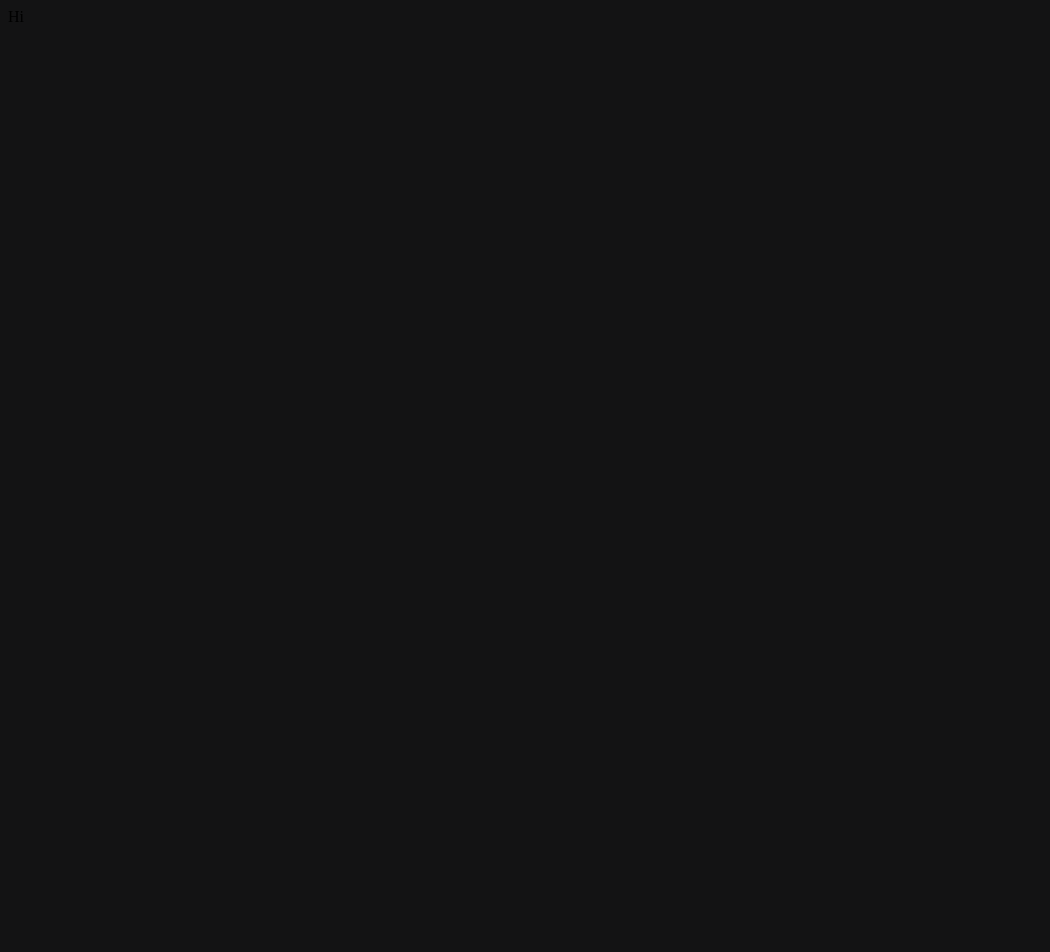
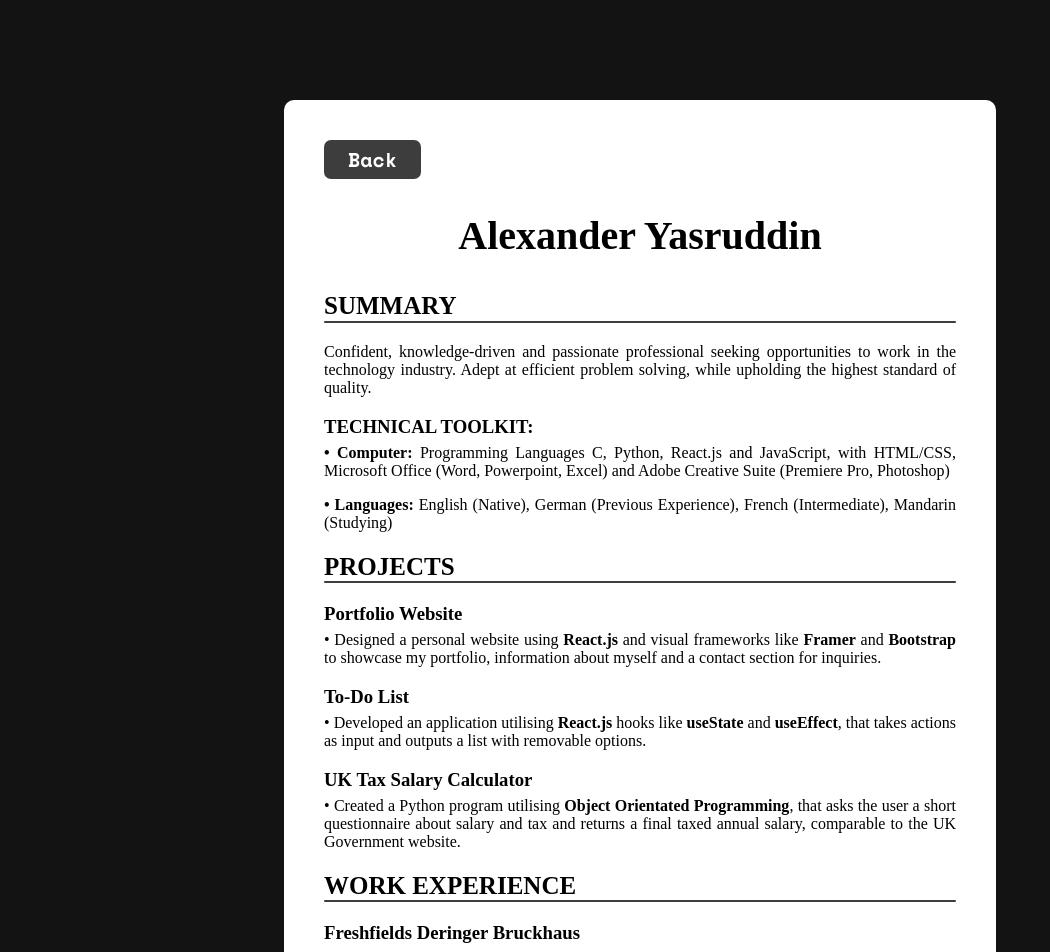
Before and after one commit to xanderyas/portfolio_website, a React (Create React App) app: page /CV in a window 1280 px wide. Shown: the top 952 px of the page, without its empty margins (0-1050 px from the left). Before the commit the page ends 800 px from the top, so only its background shows below. Built offline with nearby package versions, Linux system fonts and the light colour scheme.

Commit message:
contact + cv

```diff
--- a/src/App.css
+++ b/src/App.css
@@ -182,7 +182,6 @@ a:hover {
   overflow: hidden;
   white-space: nowrap;
   animation: typinghi 10s steps(8, end) forwards, greenblinking 1s step-end infinite;
-  transition-duration: 0.4s;
 }
 
 @keyframes typinghi {
@@ -203,7 +202,6 @@ a:hover {
   overflow: hidden;
   white-space: nowrap;
   animation: typingtitle 10s steps(13, end) forwards, blinking 1s step-end infinite;
-  transition-duration: 0.4s;
 }
 
 @keyframes typingtitle {
@@ -223,7 +221,6 @@ a:hover {
   overflow: hidden;
   white-space: nowrap;
   animation: typingdescrip 10s steps(13, end) forwards, greyblinking 1s step-end infinite;
-  transition-duration: 0.4s;
 }
 
 @keyframes typingdescrip {
@@ -244,7 +241,6 @@ a:hover {
   overflow: hidden;
   white-space: nowrap;
   animation: typingdescrip2 10s steps(13, end) forwards, blinking 1s step-end infinite;
-  transition-duration: 0.4s;
 }
 
 @keyframes typingdescrip2 {
@@ -273,9 +269,8 @@ a:hover {
   cursor: pointer;
   margin-left: -15px;
   margin-top: 10px;
-  background-color: #282c34;
+  background-color: rgb(54, 54, 54);
   color: rgb(255, 255, 255);
-  transition-duration: 0.4s;
 }
 
 .cvbutton:hover {
@@ -317,7 +312,7 @@ a:hover {
   }
 
   .aboutpage, .aboutpage2 {
-    width: calc(100% - 140px);
+    width: calc(100% - 100px);
     margin: 10px;
   }
 }
@@ -354,7 +349,7 @@ a:hover {
   padding: 5px 24px;
   border: none;
   cursor: pointer;
-  background-color: #282c34;
+  background-color: rgb(54, 54, 54);
   color: rgb(255, 255, 255);
 }
 
@@ -384,89 +379,90 @@ a:hover {
 .portfoliopage {
   font-family: "Space Mono", monospace;
   margin: auto;
-  width: 75%;
+  width: 65%;
 }
 
 .portfoliotitle {
-  font-size: 3.7vw;
-  letter-spacing: 0.5vw;
+  font-size: 40px;
+  letter-spacing: 10px;
   margin-top: 10px;
   margin-bottom: -10px;
   color: rgb(255, 255, 255);
   overflow: hidden;
   white-space: nowrap;
-  padding: 30px 60px;
-}
-
-.portfoliodescrip {
-  font-size: 1vw;
-  letter-spacing: 0.2vw;
-  margin-top: 10px;
-  color: rgb(189, 189, 189);
-  overflow: hidden;
-  white-space: nowrap;
+  padding: 20px 40px;
 }
 
 .portfolio-container {
   width: 100%;
   display: grid;
-  grid-auto-rows: auto;
 }
 
 .portfolio-1strow {
   width: 100%;
   margin: auto;
   display: flex;
-  justify-content: flex-start;
-  align-items: stretch;
+  flex-direction: row;
+  gap: 40px;
 }
+
+.portfolio-2ndrow {
+  width: 100%;
+  margin: auto;
+  display: flex;
+  flex-direction: row;
+  margin-top: 40px;
+}
+
 .proj1{
   font-family: "Space Mono", monospace;
-  margin-right: 20px;
-  width: 60%;
+  width: 50%;
   background-color: #1f1f20;
-  padding: 30px 60px;
+  padding: 20px 40px;
   border-radius: 10px;
 }
 
 .proj2{
   font-family: "Space Mono", monospace;
   height: auto;
-  margin-left: 20px;
   background-color: #1f1f20;
-  padding: 30px 60px;
-  width: 40%;
+  padding: 20px 40px;
+  width: 50%;
   border-radius: 10px;
 }
 
-.portfolio-2ndrow {
-  width: 100%;
-  padding-top: 40px;
-  margin: auto;
-  display: flex;
-  justify-content: flex-start;
-  align-items: stretch;
-}
-
-.proj3{
-  font-family: "Space Mono", monospace;
-  width: 40%;
-  background-color: #1f1f20;
-  padding: 30px 60px;
-  border-radius: 10px;
-}
 .proj4{
   font-family: "Space Mono", monospace;
-  margin-left: 40px;
-  width: 60%;
+  width: 100%;
   background-color: #1f1f20;
-  padding: 30px 60px;
+  padding: 20px 40px;
   border-radius: 10px;
 }
 
+@media (max-width: 1460px) {
+
+  .portfoliopage {
+    width: 80%;
+  }
+
+  .portfolio-1strow, .portfolio-2ndrow {
+    width: calc(100% - 100px);
+    flex-direction: column;
+    margin-left: 10px;
+  }
+
+  .portfoliotitle {
+    margin-left: 10px;
+  }
+
+  .proj1, .proj2 {
+    width: 100%;
+  }
+}
+
 .portfolio-container h1 {
-  font-size: 1.7vw;
-  letter-spacing: 0.1vw;
+  font-size: 30px;
+  letter-spacing: 0.7px;
   margin-top: 10px;
   margin-bottom: 20px;
   color: rgb(255, 255, 255);
@@ -475,12 +471,12 @@ a:hover {
 }
 
 .portfolio-container p {
-  font-size: 1vw;
-  letter-spacing: 0.1vw;
+  font-size: 15px;
+  letter-spacing: 0.4px;
   margin-top: 10px;
   color: rgb(189, 189, 189);
   white-space: normal;
-  line-height: 2vw;
+  line-height: 35px;
 }
 
 .portfolio-difficulty {
@@ -490,7 +486,7 @@ a:hover {
   align-items: center;
 }
 .githubicon {
-  font-size: 2vw;
+  font-size: 30px;
   letter-spacing: 0.1vw;
   color: rgb(189, 189, 189);
   white-space: normal;
@@ -499,20 +495,77 @@ a:hover {
 }
 
 .contactpage {
-    width: 75%;
-    margin: auto;
-    display: flex;
-    justify-content: flex-start;
-    align-items: stretch;
+  width: 65%;
+  margin: auto;
+  display: flex;
+  flex-direction: row;
+  gap: 20px;
 }
 
-.contactform {
+.contactpage2 {
   font-family: "Space Mono", monospace;
-  height: auto;
-  margin: auto;
   width: 100%;
-  padding: 30px 60px;
   background-color: #1f1f20;
+  padding: 20px 40px;
+  border-radius: 10px;
+}
+
+label {
+  color: rgb(189, 189, 189);
+  letter-spacing: 0.4px;
+  font-size: 15px;
+  margin-left: 10px;
+}
+
+input, textarea{
+  font-family: "Space Mono", monospace;
+  letter-spacing: 0.4px;
+  font-size: 15px;
+  width: 100%;
+  padding: 12px 0px;
+  margin: 8px 0;
+  box-shadow: none;
+  border-radius: 10px;
+  box-sizing: border-box;
+  margin-bottom: 30px;
+  text-indent: 10px;
+  background-color: rgb(54, 54, 54);
+  color: white;
+}
+
+.message {
+  height: 150px;
+  resize: none;
+}
+
+.submit {
+  font-family: "Space Mono", monospace;
+  font-weight: bold;
+  font-size: 20px;
+  text-align: center;
+  border-radius: 7px;
+  border: none;
+  cursor: pointer;
+  background-color: rgb(54, 54, 54);
+  color: white;
+}
+
+.submit:hover {
+  color: rgb(149, 255, 175);
+  transition-duration: 0.4s;
+}
+
+@media (max-width: 1460px) {
+
+  .contactpage {
+    width: 80%;
+    flex-direction: column;
+  }
+
+  .contactpage2 {
+    width: calc(100% - 100px);
+    margin: 10px;
+  }
 }
 
 .active {
@@ -566,3 +619,51 @@ a:hover {
   .errorbutton:hover {
     color: rgb(149, 255, 175);
   }
+
+  .cvpage {
+  font-family: 'Times New Roman', Times, serif;
+  margin: auto;
+  margin-top: 100px;
+  margin-bottom: 100px;
+  width: 50%;
+  background-color: white;
+  padding: 40px 40px;
+  border-radius: 10px;
+  }
+
+.cvname {
+  color: black;
+  font-size: 40px;
+  text-align: center;
+}
+
+.cvtitle {
+  color: black;
+  font-size: 25px;
+}
+
+.cvsubtitle {
+  color: black;
+  margin-bottom: -10px;
+}
+
+.cvtext {
+  color: black;
+}
+
+.cvback {
+  font-family: "Space Mono", monospace;
+  font-size: 20px;
+  text-align: center;
+  border-radius: 7px;
+  padding: 5px 24px;
+  border: none;
+  cursor: pointer;
+  background-color: #3d3d3d;
+  color: white;
+}
+
+.cvback:hover {
+  color: rgb(149, 255, 175);
+  transition-duration: 0.4s;
+}
--- a/src/components/Aboutpage.js
+++ b/src/components/Aboutpage.js
@@ -1,5 +1,4 @@
 import '../App.css';
-import { motion, useScroll } from "framer-motion"
 
 export const Aboutpage = () => {
 
--- a/src/components/Cvpage.js
+++ b/src/components/Cvpage.js
@@ -1,12 +1,82 @@
 import '../App.css';
+import { Link } from 'react-router-dom';
 
 export const Cvpage = () => {
 
     return (
         <div>
-            <div className='cvpage'>
+            <div className='page'>
+
+                <div className='cvpage'>
+                    <Link to="/">
+                        <button className='cvback'><b>Back</b></button>
+                    </Link>
+                    <h1 className='cvname'>Alexander Yasruddin</h1>
+                    <h2 className='cvtitle'>SUMMARY</h2>
+                    <hr className='aboutbd'></hr>
+                    <p className='cvtext'>
+                    Confident, knowledge-driven and passionate professional seeking opportunities to work in the
+                    technology industry. Adept at efficient problem solving, while upholding the highest standard of quality.
+                    </p>
+                    <h3 className='cvsubtitle'>TECHNICAL TOOLKIT:</h3>
+                    <p className='cvtext'>
+                    <b> • Computer:</b> Programming Languages C, Python, React.js and JavaScript, with HTML/CSS, Microsoft Office (Word,
+                    Powerpoint, Excel) and Adobe Creative Suite (Premiere Pro, Photoshop)</p>
+                    <p className='cvtext'>
+                    <b> • Languages:</b> English (Native), German (Previous Experience), French (Intermediate), Mandarin (Studying)
+                    </p>
+
+                    <h2 className='cvtitle'>PROJECTS</h2>
+                    <hr className='aboutbd'></hr>
+
+                    <h3 className='cvsubtitle'>Portfolio Website</h3>
+                    <p className='cvtext'>
+                    • Designed a personal website using <b>React.js</b> and visual frameworks like <b>Framer</b> and <b>Bootstrap</b> to showcase my
+                    portfolio, information about myself and a contact section for inquiries.
+                    </p>
+
+                    <h3 className='cvsubtitle'>To-Do List</h3>
+                    <p className='cvtext'>
+                    • Developed an application utilising <b>React.js</b> hooks like <b>useState</b> and <b>useEffect</b>, that takes actions as input
+                    and outputs a list with removable options.
+                    </p>
+
+                    <h3 className='cvsubtitle'>UK Tax Salary Calculator </h3>
+                    <p className='cvtext'>
+                    • Created a Python program utilising <b>Object Orientated Programming</b>, that asks the user a short questionnaire
+                    about salary and tax and returns a final taxed annual salary, comparable to the UK Government website.
+                    </p>
+
+                    <h2 className='cvtitle'>WORK EXPERIENCE</h2>
+                    <hr className='aboutbd'></hr>
+
+                    <h3 className='cvsubtitle'>Freshfields Deringer Bruckhaus</h3>
+
+
+                    <h3 className='cvsubtitle'>Law Intern</h3>
+                    <p className='cvtext'>
+                    • Studied a bribery case study and presented gathered information to a CEO increasing research skills<br></br>
+                    • Worked with other interns to interview a client, improving team communications<br></br>
+                    • Developed initiative by setting up meetings with Senior Partners and other colleagues
+                    </p>
+
+                    <h2 className='cvtitle'>EDUCATION</h2>
+                    <hr className='aboutbd'></hr>
+
+                    <h3 className='cvsubtitle'>Harvard University</h3>
+                    <p className='cvtext'>
+                    • CS50: Introduction to Computer Science<br></br>
+                    • CS50: Introduction to Programming with Python<br></br>
+                    • CS50: Understanding Technology
+                    </p>
+
+                    <h3 className='cvsubtitle'>British Institute for Modern Music</h3>
+                    <p className='cvtext'>
+                    • BA (Hons) Songwriting & Music Production: 2:2
+                    </p>
+
+                </div>
             </div>
-            <div className='gap'></div>
         </div>
     )
 }
--- a/src/components/Navbar.js
+++ b/src/components/Navbar.js
@@ -12,17 +12,17 @@ export const Navbar = () => {
             </div>
             <ul>
                 <li className='Navbaritem'>
-                        <Link activeClass="active" to="aboutpage" spy={true} smooth={true} offset={-250} duration={500}>
+                        <Link activeClass="active" to="aboutpage" spy={true} smooth={true} offset={-270} duration={500}>
                             About
                         </Link>
                 </li>
                 <li className='Navbaritem'>
-                        <Link activeClass="active" to="portfoliopage" spy={true} smooth={true} offset={-95} duration={500}>
+                        <Link activeClass="active" to="portfoliopage" spy={true} smooth={true} offset={-150} duration={500}>
                             Portfolio
                         </Link>
                 </li>
                 <li className='Navbaritem'>
-                        <Link activeClass="active" to="contactpage" spy={true} smooth={true} offset={-300} duration={500}>
+                        <Link activeClass="active" to="contactpage" spy={true} smooth={true} offset={-160} duration={500}>
                             Contact
                         </Link>
                 </li>
--- a/src/components/Portfoliopage.js
+++ b/src/components/Portfoliopage.js
@@ -13,8 +13,9 @@ export const Portfoliopage = () => {
 
                     <div className='portfolio-1strow'>
                         <div className='proj1'>
-                            <h1>To-do List <FaReact /> </h1>
+                            <h1>To-Do List <FaReact /> </h1>
                             <hr className='aboutbd'></hr>
+
                             <p>Using
                                 <span className='greencolor'> useState</span>,
                                 <span className='greencolor'> useEffect </span>
@@ -22,40 +23,38 @@ export const Portfoliopage = () => {
                                 <span className='greencolor'> OOP</span>
                                 , I coded a functional to-do list for chores.
                             </p>
+
                             <div className='portfolio-difficulty'>
                                 <p><b>Difficulty:</b> ★★★★☆</p>
                                 <a className='githubicon' href="https://github.com/xanderyas" target="_blank"><FaGithub /></a>
                             </div>
                         </div>
-                        <div className='proj2'>
+                    <div className='proj2'>
                             <h1>UK Tax Calculator <FaPython /></h1>
                             <hr className='aboutbd'></hr>
-                            <p>Using <span className='greencolor'> OOP</span>, I coded a generator that returns a salary post-tax.</p>
+
+                            <p>Using <span className='greencolor'> OOP</span>, I coded a generator that returns a salary post-tax.
+                            </p>
+
                             <div className='portfolio-difficulty'>
                                 <p><b>Difficulty:</b> ★★★☆☆</p>
                                 <a className='githubicon' href="https://github.com/xanderyas" target="_blank"><FaGithub /></a>
                             </div>
                         </div>
                     </div>
-
                     <div className='portfolio-2ndrow'>
-                        <div className='proj3'>
-                            <h1>Roman Numeral Gen <FaPython /></h1>
-                            <hr className='aboutbd'></hr>
-                            <p>Converting a number input into Roman numerials, using iteration.</p>
-                            <div className='portfolio-difficulty'>
-                                <p><b>Difficulty:</b> ★☆☆☆☆</p>
-                                <a className='githubicon' href="https://github.com/xanderyas" target="_blank"><FaGithub /></a>
-                            </div>
-                        </div>
-                        <div className='proj4'>
+                    <div className='proj4'>
                             <h1>Personal Website <FaReact /></h1>
                             <hr className='aboutbd'></hr>
+
                             <p>Using packages like
                             <span className='greencolor'> react-router-dom</span>, as well as developing my
                             <span className='greencolor'> JavaScript</span>,
                             <span className='greencolor'> HTML</span> and
-                            <span className='greencolor'> CSS</span>.</p>
+                            <span className='greencolor'> CSS</span>. This was my first full
+                            <span className='greencolor'> React.js</span> application, which helped me learn brand new skills. I use this to showcase my projects, alongside contact details regarding my e-mail and Linkedin.
+                            </p>
+
                             <div className='portfolio-difficulty'>
                                 <p><b>Difficulty:</b> ★★★★★</p>
                                 <a className='githubicon' href="https://github.com/xanderyas" target="_blank"><FaGithub /></a>
@@ -63,6 +62,8 @@ export const Portfoliopage = () => {
                         </div>
                     </div>
                 </div>
+
+
             </div>
             <div className='gap'></div>
         </div>
--- a/src/pages/CV.js
+++ b/src/pages/CV.js
@@ -1,9 +1,30 @@
 import '../App.css';
+import { Cvpage } from '../components/Cvpage';
+import { useInView } from 'framer-motion';
+import { useRef } from "react";
+
+function Section({ children }) {
+    const ref = useRef(null);
+    const isInView = useInView(ref, { once: true });
+
+    return (
+      <section ref={ref}>
+        <span
+          style={{
+            opacity: isInView ? 1 : 0,
+            transition: "all 0.9s 0.3s"
+          }}
+        >
+          {children}
+        </span>
+      </section>
+    );
+  }
 
 export const CV = () => {
     return (
         <div>
-            Hi
+            <Section><Cvpage /></Section>
         </div>
     )
 }
```
Also changed, not shown: src/components/Contactpage.js (+11 -7 lines).
